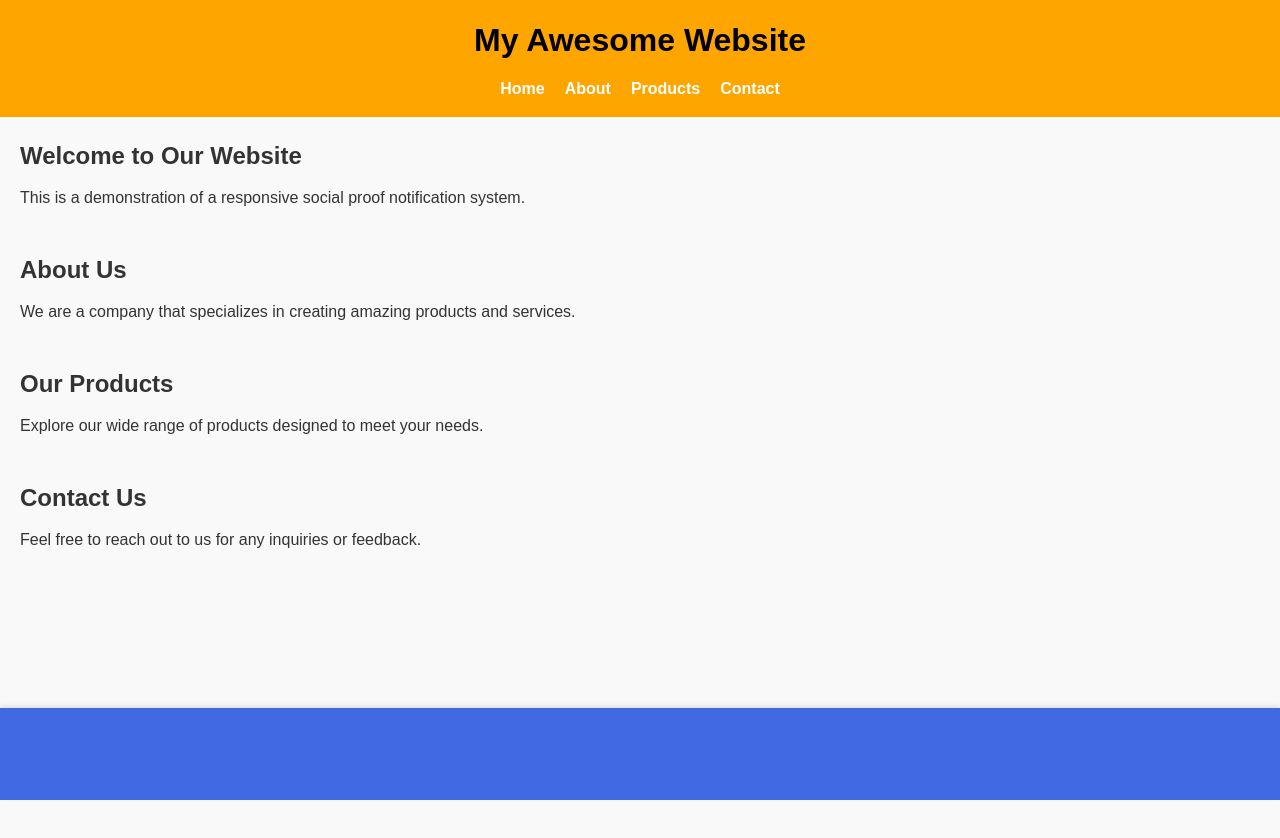
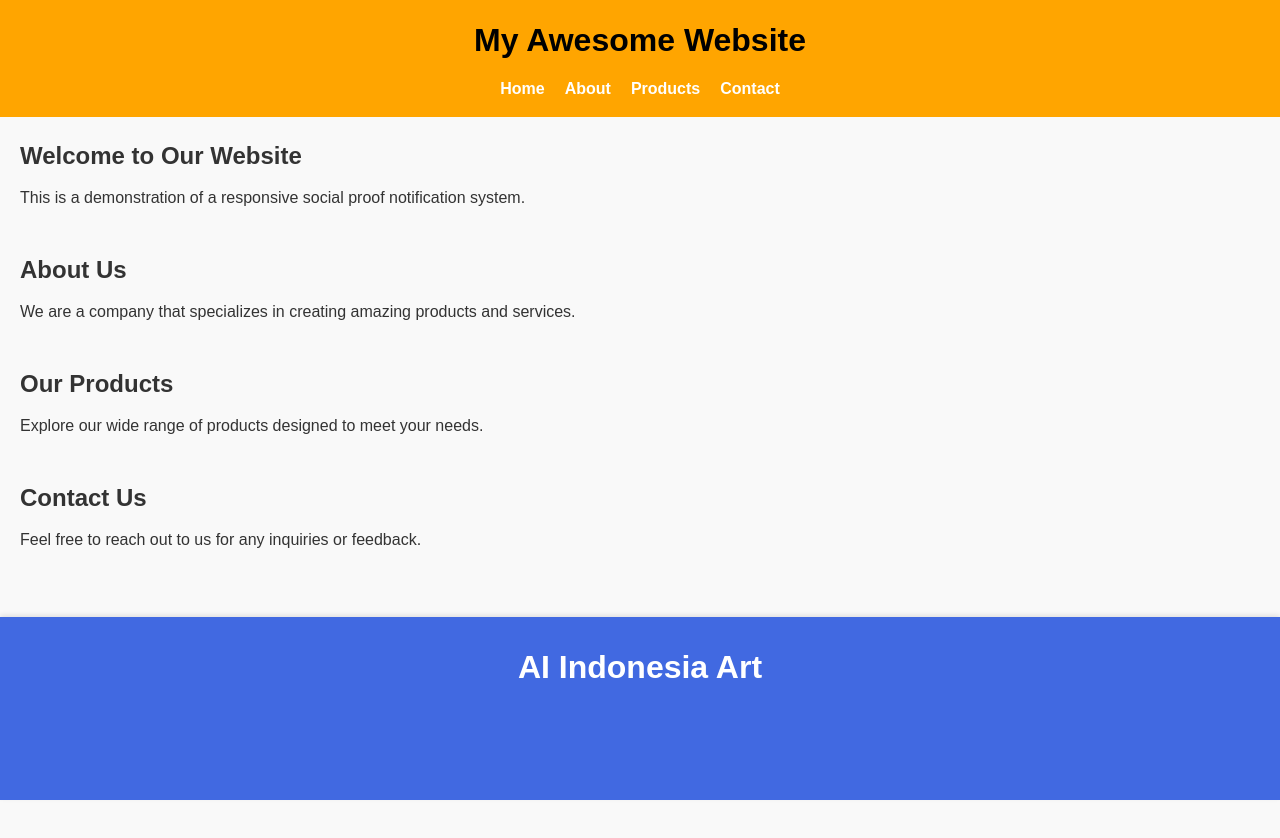
Before and after one commit to kelasmaster/social-proof, a plain HTML site: page index.html in a window 1280 px wide. Shown: the top 838 px of the page. Drawn offline with Linux system fonts and the light colour scheme.

Commit message:
Update index.html

```diff
--- a/index.html
+++ b/index.html
@@ -42,6 +42,7 @@
 
   <!-- Footer Section -->
   <footer>
+    <h1>AI Indonesia Art</h1>
     <div id="social-proof-container">
       <div id="social-proof-notification" class="hidden">
         <img id="product-image" src="" alt="Product Image">
```
